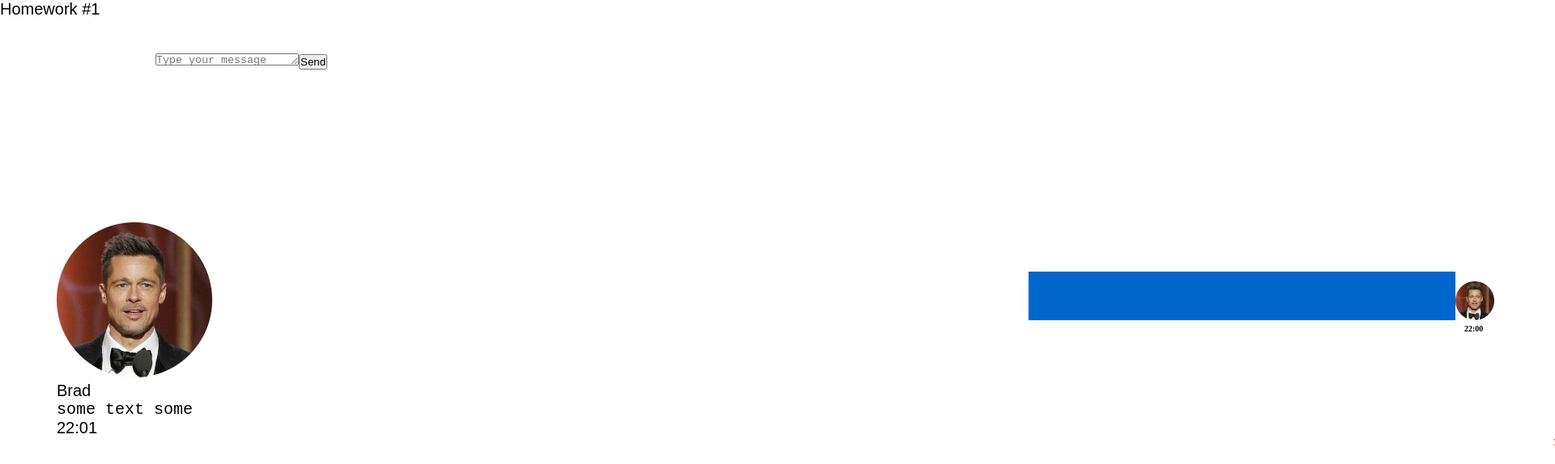
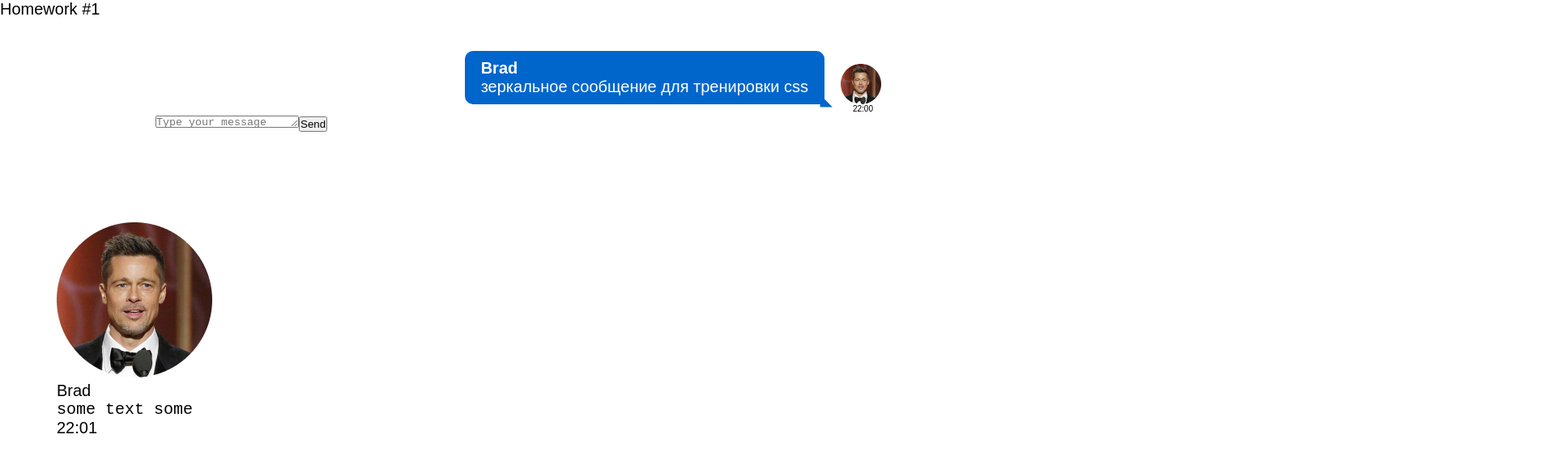
Before and after one commit to reegulus/HW_Ignat, a React (Create React App) app: page / in a window 1280 px wide. Shown: the top 574 px of the page at 81% size, 1920 px wide, since content can reach past the window. Built offline with nearby package versions, Linux system fonts and the light colour scheme.

Commit message:
FriendMessage.module.css

```diff
--- a/src/s2-homeworks/hw01/friend-message/FriendMessage.module.css
+++ b/src/s2-homeworks/hw01/friend-message/FriendMessage.module.css
@@ -1,84 +1,48 @@
 .friendMessage {
-    position: absolute;
-    width: 575px;
-    height: 77px;
-    left: 635px;
-    top: 168px;
+
 }
 
 .friendImageAndText {
+    display: flex;
+    flex-direction: row-reverse;
+    align-items: end;
 
 }
 
 .friendImageAndText img {
-    position: absolute;
-    width: 48px;
-    height: 48px;
-    left: 1162px;
-    top: 180px;
-
-    /*background: url(image.png);*/
+    height: 2.5em;
+    margin-left: 1em;
 }
 
 .friendText {
-    position: absolute;
-    width: 527px;
-    height: 60px;
-    left: 635px;
-    top: 168px;
-
-    background: #0066CC;
-    box-shadow: 0px 5px 20px rgba(29, 33, 38, 0.03), 0px 1px 2px rgba(29, 33, 38, 0.1);
+    position: relative;
+    padding: .5em 1em;
+    background-color: #0066CC;
+    color: #FFFFFF;
+    border-radius: 10px 10px 0 10px;
+    max-width: 50vw;
 }
 
 .friendText:after {
-
+    content: '◣';
+    position: absolute;
+    color: #0066CC;
+    right: -.5em;
+    bottom: -.32em;
 }
 
 .friendName {
-    position: absolute;
-    width: 40px;
-    height: 22px;
-    left: 1097px;
-    top: 175px;
-
-    font-family: 'Montserrat';
-    font-style: normal;
     font-weight: 600;
-    font-size: 18px;
-    line-height: 22px;
-    /* identical to box height */
-    color: #e51b1b;
 }
 
 .friendMessageText {
-    position: absolute;
-    width: 489px;
-    height: 20px;
-    left: 648px;
-    top: 200px;
-
-    font-family: 'Montserrat';
-    font-style: normal;
-    font-weight: 400;
-    font-size: 16px;
-    line-height: 20px;
-    /* identical to box height */
-    color: #c52a2a;
+    font-family: 'Montserrat', sans-serif;
+    white-space: pre-wrap;
 }
 
 .friendTime {
-    position: absolute;
-    width: 26px;
-    height: 12px;
-    left: 1173px;
-    top: 233px;
-
-    font-family: 'Montserrat';
-    font-style: normal;
-    font-weight: 600;
-    font-size: 10px;
-    line-height: 12px;
-
-    color: #000000;
+    display: flex;
+    flex-direction: row-reverse;
+    font-size: .5em;
+    margin-right: 1em;
 }
```
